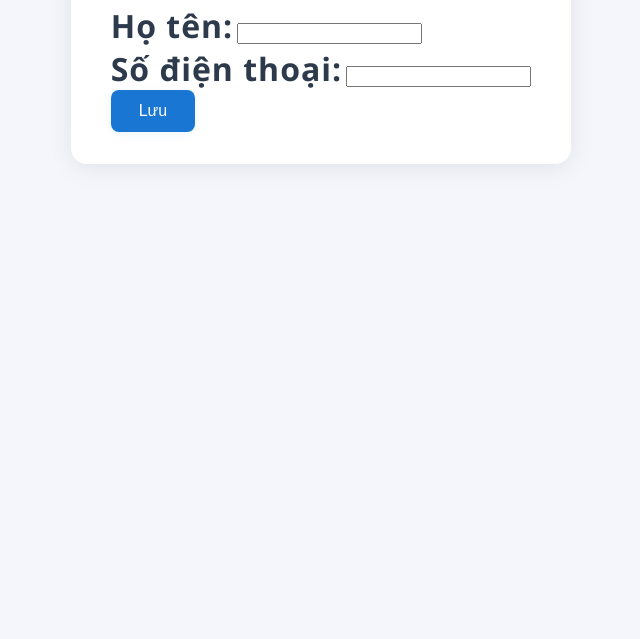
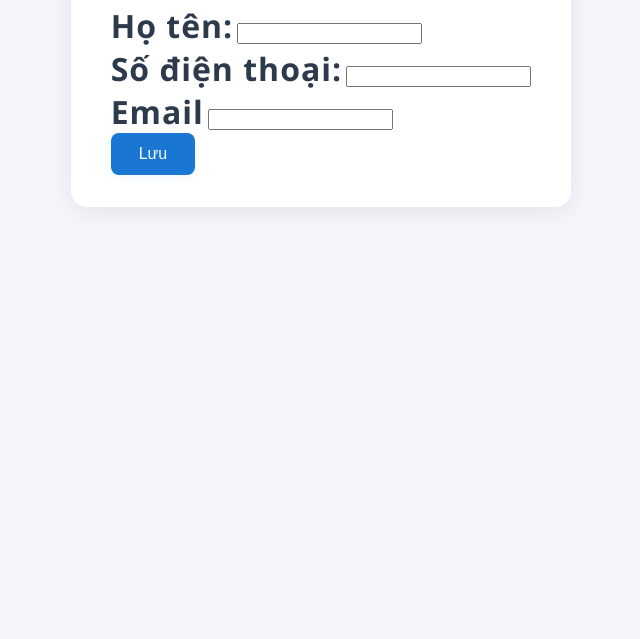
Before and after one commit to Minhquan2402/contact-list-winform, a plain HTML site: page AddContactForm.html in a window 1280 px wide. Shown: the part 161-800 px from the top of the page, without its empty margins (319-959 px from the left). Drawn offline with Linux system fonts and the light colour scheme.

Commit message:
Sửa Form theo liên hệ ,bổ sung trường Email

```diff
--- a/AddContactForm.html
+++ b/AddContactForm.html
@@ -13,6 +13,8 @@
         <input type="text" id="name" name="name" required /><br />
         <label for="phone">Số điện thoại:</label>
         <input type="text" id="phone" name="phone" required /><br />
+        <label for="email">Email</label>
+        <input type="text" id="email" name="email" required /><br />
         <button type="submit">Lưu</button>
       </form>
     </div>
```
